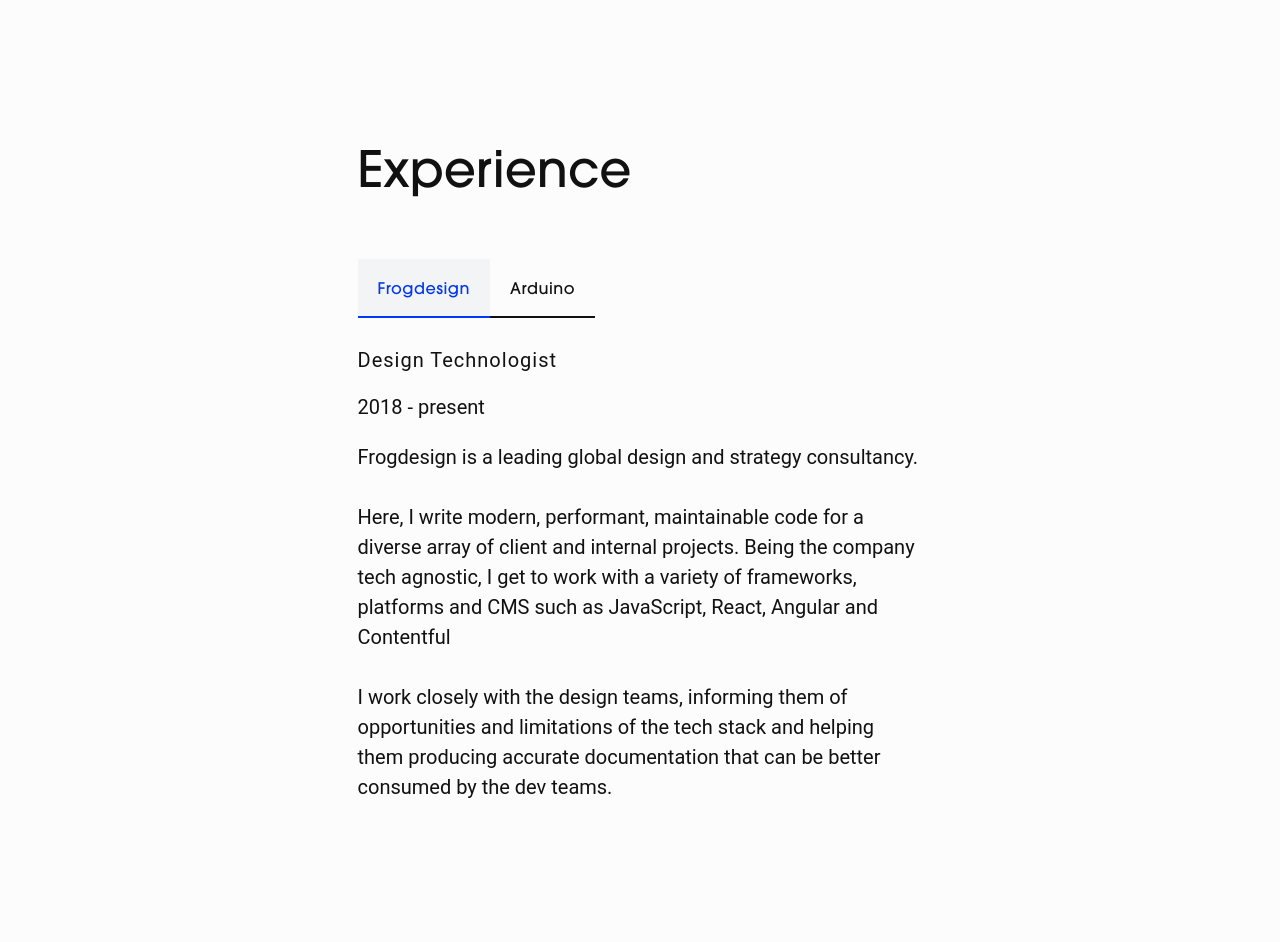
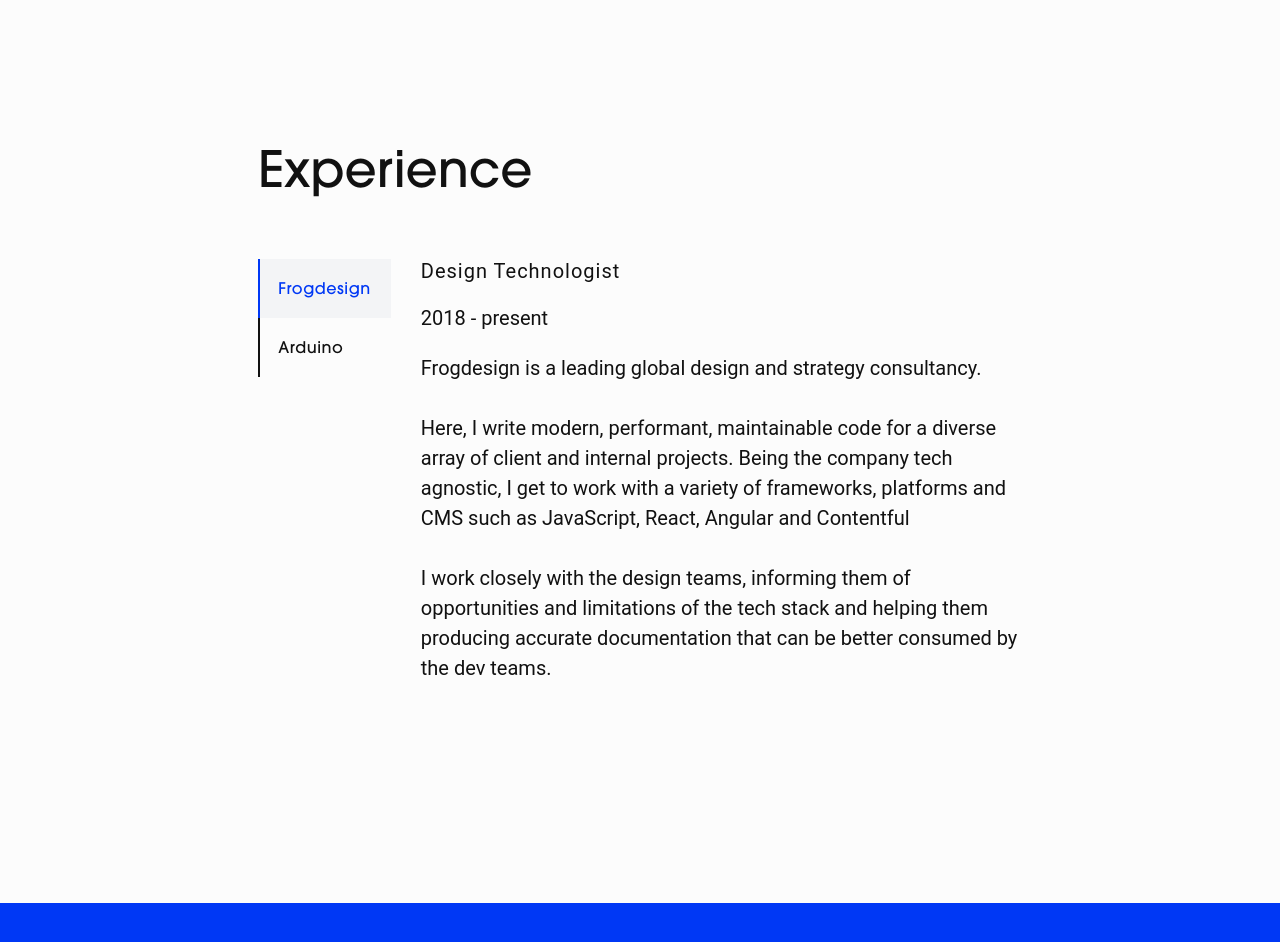
Before and after one commit to tommasoltrz/Old-Portfolio-Iteration, a Gatsby site: page / in a window 1280 px wide. Shown: the part 1840-2782 px from the top of the page. Built offline with nearby package versions, Linux system fonts and the light colour scheme; Gatsby itself is replaced by a stand-in of ours.

Commit message:
major design changes

```diff
--- a/src/components/Experience/Experience.module.scss
+++ b/src/components/Experience/Experience.module.scss
@@ -12,42 +12,42 @@
   h2 {
     margin-bottom: 60px;
   }
+  .contentWrap {
+    display: flex;
+  }
   .tabHeader {
     display: flex;
-    // width: 100%;
-    // justify-content: space-around;
     margin-bottom: 30px;
+    flex-direction: column;
+    margin-right: 30px;
     .tab {
       position: relative;
       cursor: pointer;
       &:hover {
         background-color: $grey;
       }
-    }
-    h3 {
-      // width: 100%;
-      text-align: center;
-
-      padding: 20px;
-    }
-    .tab:after {
+      &:after {
         content: "";
-      width: 100%;
-      height: 2px;
+        width: 2px;
+        height: 100%;
         background-color: $black;
         position: absolute;
         bottom: 0;
         left: 0;
       }
-    .tab.active {
+      &.active {
         background-color: $grey;
-    }
-    .tab.active h3 {
+        h3 {
           color: $blue;
         }
-    .tab.active:after {
+      }
+      &.active:after {
         bottom: 0;
         background-color: $blue;
+      }
+      h3 {
+        padding: 20px;
+      }
     }
   }
   .tabContent {
--- a/src/components/Experience/Experience.tsx
+++ b/src/components/Experience/Experience.tsx
@@ -53,15 +53,18 @@ const Experience: React.FC<Props> = ({}) => {
     <div className={styles.experience} id="experience">
       <div className={`grid ${styles.exWrap}`} ref={revealContainer}>
         <div
-          className={`col-12 col-start-sm-2 col-end-sm-11  col-start-md-3 col-end-md-10 col-start-lg-4 col-end-lg-9`}
+          className={`col-12 col-start-sm-2 col-end-sm-11  col-start-md-3 col-end-md-10 col-start-lg-3 col-end-lg-10`}
         >
           <h2>{mockData.title}</h2>
+          <div className={styles.contentWrap}>
             <div className={styles.tabHeader}>
               {mockData.tabs.map((tab, idx) => (
                 <div
                   key={tab.title}
                   onClick={() => setTabIdx(idx)}
-                className={cn(styles.tab, { [styles.active]: idx === tabIdx })}
+                  className={cn(styles.tab, {
+                    [styles.active]: idx === tabIdx,
+                  })}
                 >
                   <h3>{tab.title}</h3>
                 </div>
@@ -75,6 +78,7 @@ const Experience: React.FC<Props> = ({}) => {
           </div>
         </div>
       </div>
+    </div>
   );
 };
 
--- /dev/null
+++ b/src/components/Spacer/Spacer.tsx
@@ -0,0 +1,17 @@
+import * as React from "react";
+import * as styles from "./Spacer.module.scss";
+import { useEffect, useState } from "react";
+import cn from "classnames";
+import Particles from "../lib/Particles/Particles";
+
+type Props = {};
+
+const Spacer: React.FC<Props> = ({}) => {
+  return (
+    <div className={`${styles.spacerWrap}`}>
+      <Particles color="#111111" bgColor="#f3f4f6" />
+    </div>
+  );
+};
+
+export default Spacer;
--- a/src/pages/index.tsx
+++ b/src/pages/index.tsx
@@ -6,16 +6,17 @@ import Experience from "../components/Experience/Experience";
 import Hero from "../components/Hero/Hero";
 import Layout from "../components/lib/Layout/Layout";
 import { useEffect, useRef } from "react";
+import Spacer from "../components/Spacer/Spacer";
 
 const IndexPage: React.FC<any> = ({}) => {
-  const aboutRef = useRef<any | null>(null);
-  let main: HTMLElement;
-  let aboutOffsetY: number;
+  // const aboutRef = useRef<any | null>(null);
+  // let main: HTMLElement;
+  // let aboutOffsetY: number;
   useEffect(() => {
     addEventListeners();
-    aboutOffsetY =
-      aboutRef.current.getBoundingClientRect().top + window.scrollY;
-    main = document.getElementsByTagName("main")[0];
+    // aboutOffsetY =
+    //   aboutRef.current.getBoundingClientRect().top + window.scrollY;
+    // main = document.getElementsByTagName("main")[0];
 
     return () => removeEventListeners();
   }, []);
@@ -35,10 +36,9 @@ const IndexPage: React.FC<any> = ({}) => {
       <title>Home Page</title>
       <Layout>
         <Hero />
-        <div ref={aboutRef}>
-          <About />
-        </div>
+        <About />
         <Experience />
+        {/* <Spacer /> */}
         <Contact />
       </Layout>
       <Cursor />
```
Also changed, not shown: src/components/Spacer/Spacer.module.scss (added, +7 -0 lines). Lines whose indentation alone changed are shown as unchanged.
